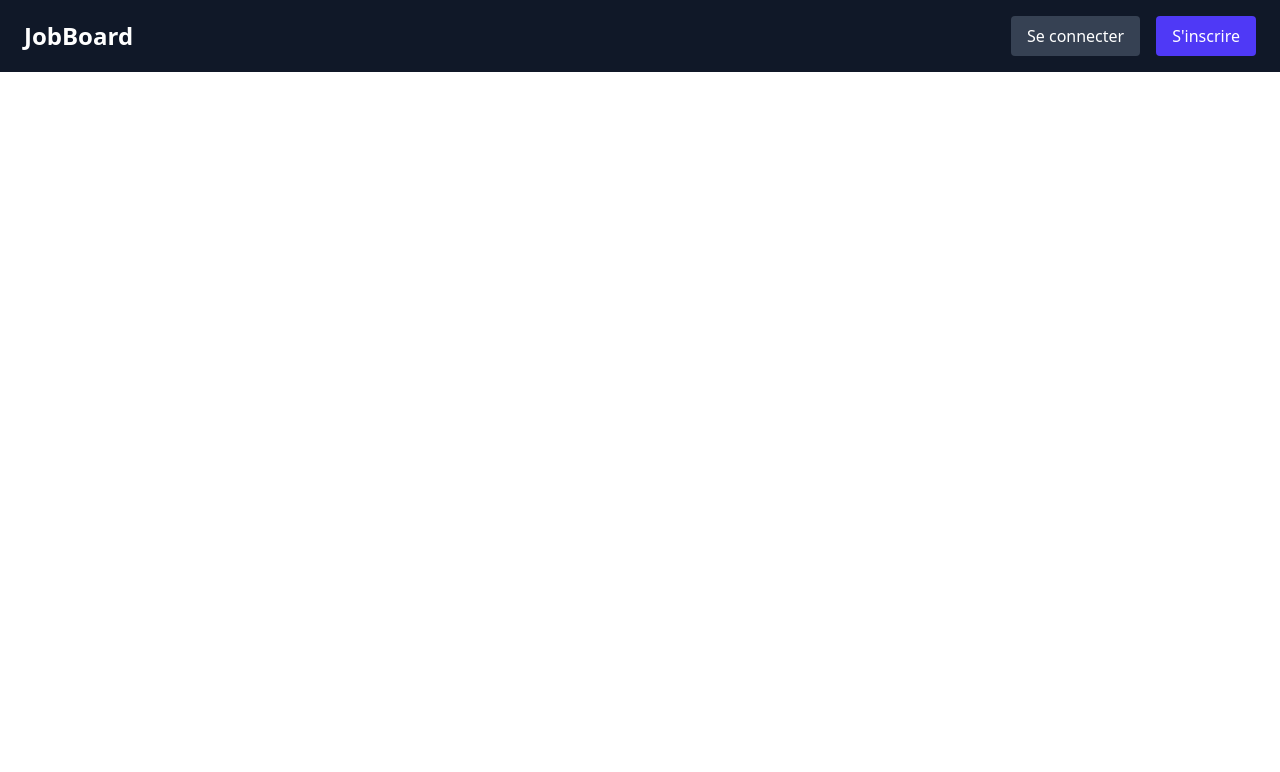
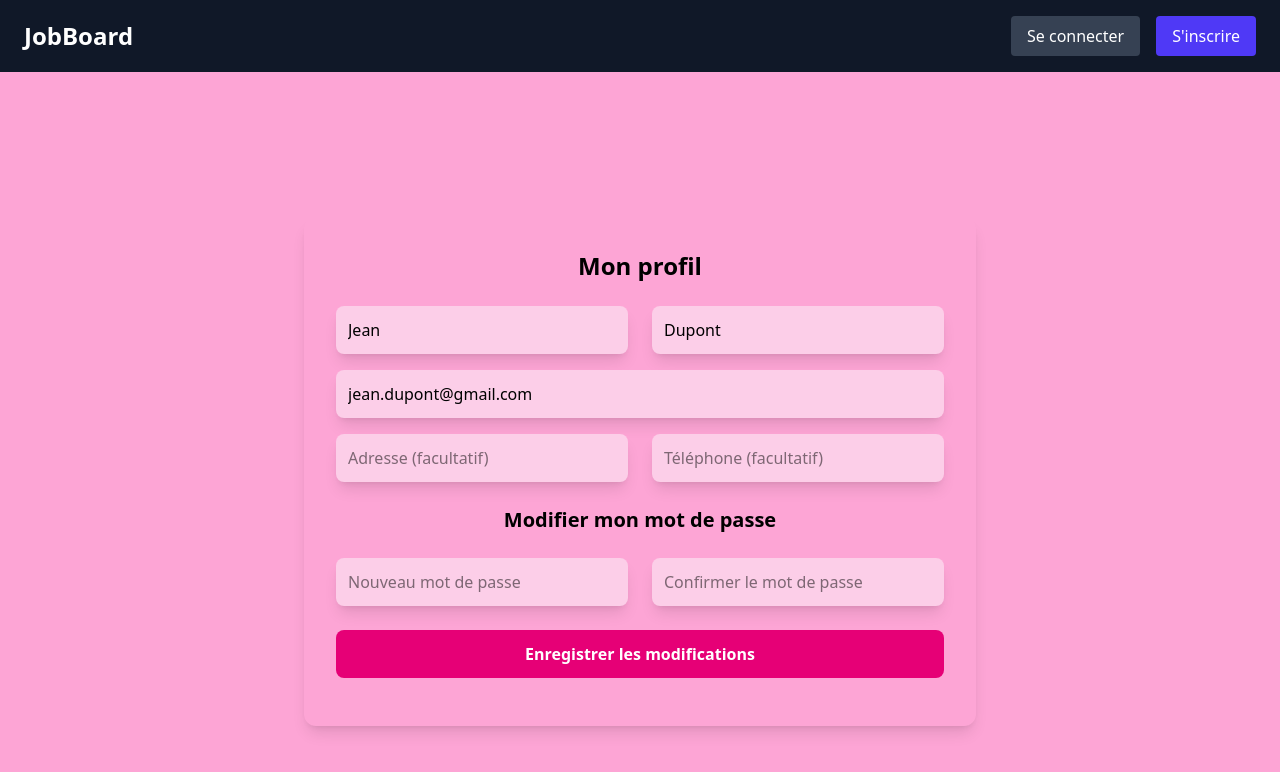
Before and after one commit to Aaronb-Git/jobboard, a Vue app in the folder frontend/: page /Profil in a window 1280 px wide. Shown: the top 772 px of the page. Built offline with nearby package versions, Linux system fonts and the light colour scheme.

Commit message:
navbar user et profil

```diff
--- /dev/null
+++ b/frontend/src/components/UserNavbar.vue
@@ -0,0 +1,23 @@
+
+<template>
+  <nav class="flex items-center justify-between bg-gray-900 px-6 py-4">
+
+    <RouterLink to="/" class="text-2xl font-bold text-white">
+      JobBoard
+    </RouterLink>
+
+    <div class="flex items-center gap-4">
+      <RouterLink to="/profil" class="text-white hover:text-indigo-400">
+        <svg xmlns="http://www.w3.org/2000/svg" width="28" height="28" viewBox="0 0 24 24" fill="none" stroke="currentColor" stroke-width="2" stroke-linecap="round" stroke-linejoin="round">
+          <circle cx="12" cy="8" r="4" />
+          <path d="M4 21a8 8 0 0 1 16 0" />
+        </svg>
+      </RouterLink>
+
+      <button class="rounded bg-indigo-600 px-4 py-2 text-white cursor-pointer hover:bg-indigo-700">
+        Déconnexion
+      </button>
+    </div>
+
+  </nav>
+</template>
--- a/frontend/src/router/index.ts
+++ b/frontend/src/router/index.ts
@@ -2,6 +2,7 @@ import { createRouter, createWebHistory } from 'vue-router'
 import HomeView from '../views/HomeView.vue'
 import LoginView from '../views/LoginView.vue'
 import RegisterView from '../views/RegisterView.vue'
+import ProfilView from '../views/ProfilView.vue'
 
 const router = createRouter({
     history: createWebHistory(),
@@ -17,6 +18,10 @@ const router = createRouter({
         {
             path: '/register',
             component: RegisterView
+        },
+        {
+            path: '/Profil',
+            component: ProfilView
         }
 
     ]
--- /dev/null
+++ b/frontend/src/views/ProfilView.vue
@@ -0,0 +1,92 @@
+
+<script setup lang="ts">
+import { ref } from 'vue'
+
+const user = {
+    firstname: 'Jean',
+    lastname: 'Dupont',
+    email: 'jean.dupont@gmail.com',
+    address: '',
+    phone: ''
+}
+
+const firstname = ref(user.firstname)
+const lastname = ref(user.lastname)
+const email = ref(user.email)
+const address = ref(user.address)
+const phone = ref(user.phone)
+const password = ref('')
+const confirmPassword = ref('')
+const message = ref('')
+
+function saveProfile() {
+    if (password.value !== confirmPassword.value) {
+        message.value = 'Les mots de passe ne correspondent pas'
+        return
+    }
+
+    user.firstname = firstname.value
+    user.lastname = lastname.value
+    user.email = email.value
+    user.address = address.value
+    user.phone = phone.value
+
+    message.value = 'Informations modifiées avec succès !'
+}
+</script>
+
+<template>
+    <main class="min-h-screen flex items-center justify-center bg-pink-300 p-6">
+
+        <form @submit.prevent="saveProfile" class="p-8 rounded-xl shadow-lg w-full max-w-2xl">
+
+            <h1 class="text-2xl font-bold text-center mb-6">
+                Mon profil
+            </h1>
+
+            <div class="grid grid-cols-2 gap-6 mb-4">
+                <input v-model="firstname" type="text" placeholder="Prénom" required
+                    class="p-3 shadow-lg rounded-lg bg-pink-200 w-full">
+
+                <input v-model="lastname" type="text" placeholder="Nom" required
+                    class="p-3 shadow-lg rounded-lg bg-pink-200 w-full">
+            </div>
+
+            <div class="mb-4">
+                <input v-model="email" type="email" placeholder="Adresse e-mail" required
+                    class="p-3 shadow-lg rounded-lg bg-pink-200 w-full">
+            </div>
+
+            <div class="grid grid-cols-2 gap-6 mb-4">
+                <input v-model="address" type="text" placeholder="Adresse (facultatif)"
+                    class="p-3 shadow-lg rounded-lg bg-pink-200 w-full">
+
+                <input v-model="phone" type="tel" placeholder="Téléphone (facultatif)"
+                    class="p-3 shadow-lg rounded-lg bg-pink-200 w-full">
+            </div>
+
+            <h2 class="text-xl font-bold text-center my-6">
+                Modifier mon mot de passe
+            </h2>
+
+            <div class="grid grid-cols-2 gap-6 mb-6">
+                <input v-model="password" type="password" placeholder="Nouveau mot de passe"
+                    class="p-3 shadow-lg rounded-lg bg-pink-200 w-full">
+
+                <input v-model="confirmPassword" type="password" placeholder="Confirmer le mot de passe"
+                    class="p-3 shadow-lg rounded-lg bg-pink-200 w-full">
+            </div>
+
+            <button type="submit"
+                class="w-full bg-pink-600 text-white font-bold py-3 px-6 rounded-lg hover:bg-pink-700 transition-colors duration-300 cursor-pointer">
+                Enregistrer les modifications
+            </button>
+
+            <p class="text-center mt-4">
+                {{ message }}
+            </p>
+
+        </form>
+
+    </main>
+</template>
```
